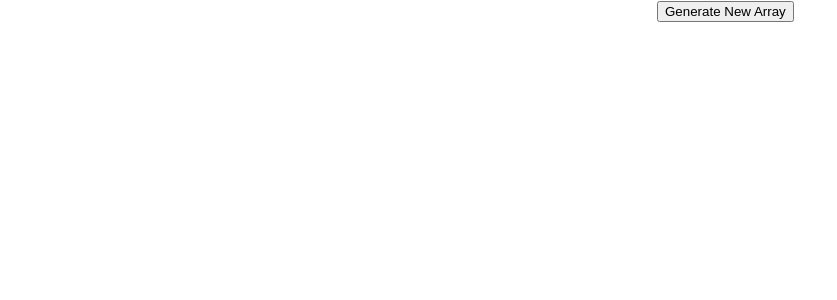
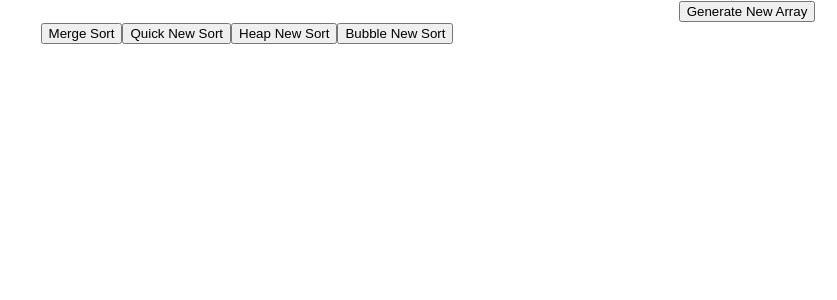
Before and after one commit to Mekd422/sorting-visualizer, a React (Create React App) app: page / in a window 1280 px wide. Shown: the top 300 px of the page, without its empty margins (443-1280 px from the left). Built offline with nearby package versions, Linux system fonts and the light colour scheme.

Commit message:
buttons for the different sort algorithms

```diff
--- a/src/SortingVisualizer/SortingVisualizer.jsx
+++ b/src/SortingVisualizer/SortingVisualizer.jsx
@@ -21,6 +21,13 @@ export default class SortingVisualizer extends React.Component {
         }
         this.setState({array})
     }
+    mergeSort() {}
+
+    quickSort() {}
+
+    heapSort() {}
+
+    bubbleSort() {}
 
     render() {
         const {array} = this.state;
@@ -32,6 +39,10 @@ export default class SortingVisualizer extends React.Component {
                 </div>
             ))}
             <button onClick={() => {this.resetArray()}}>Generate New Array</button>
+            <button onClick={() => {this.mergeSort()}}>Merge Sort</button>
+            <button onClick={() => {this.quickSort()}}>Quick New Sort</button>
+            <button onClick={() => {this.heapSort()}}>Heap New Sort</button>
+            <button onClick={() => {this.bubbleSort()}}>Bubble New Sort</button>
             </div>
         )
     }
```
